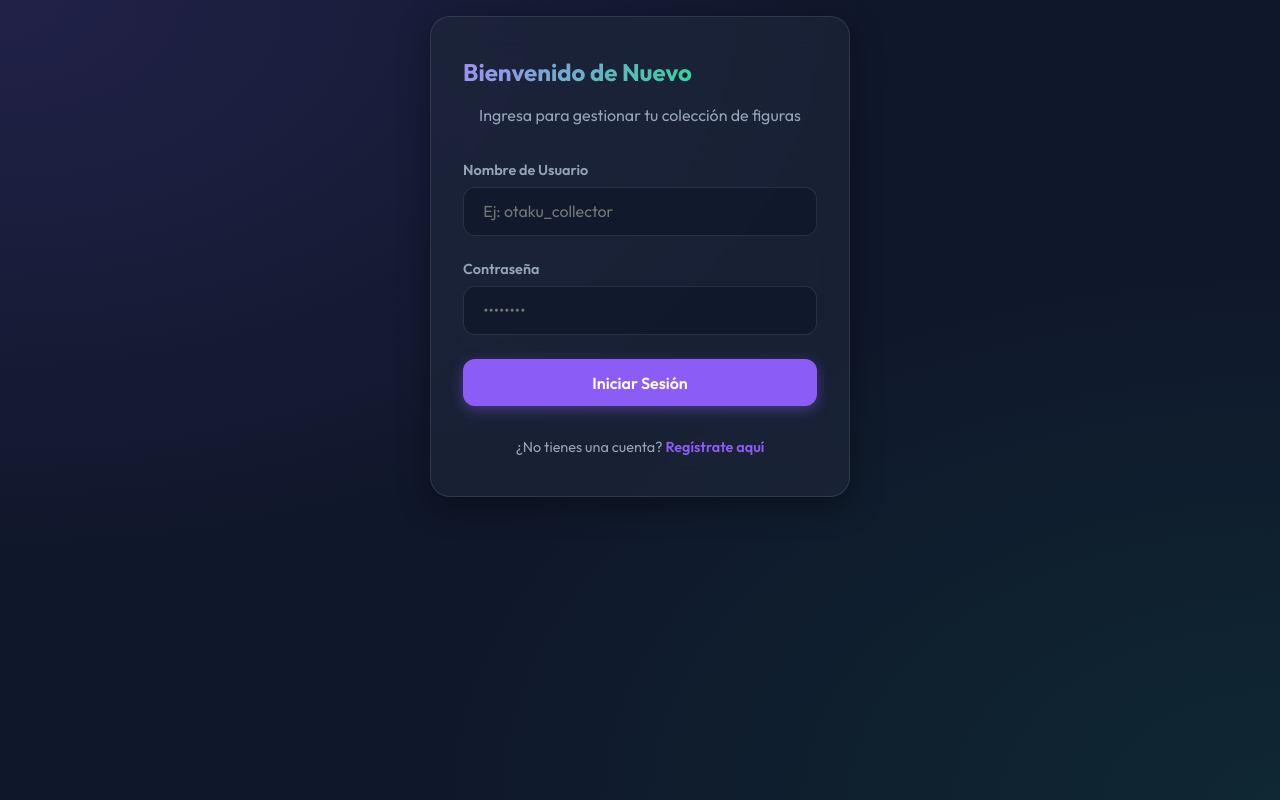
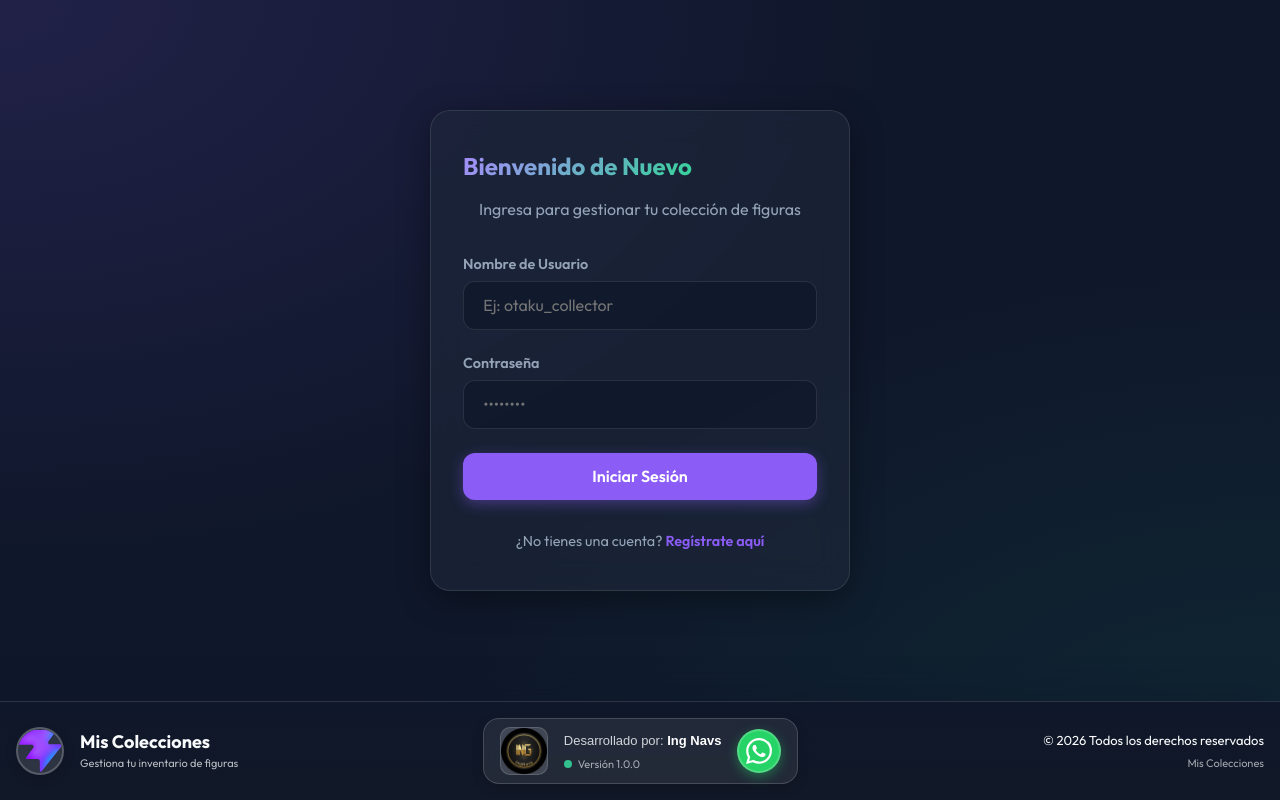
Before and after one commit to jnaveros40/mis_colecciones_app, a React (Vite) app: page / in a window 1280 px wide. Built offline with nearby package versions, Linux system fonts and the light colour scheme; no server answers.

Commit message:
ajuste en footer

```diff
--- a/src/components/Footer.css
+++ b/src/components/Footer.css
@@ -123,7 +123,7 @@
 }
 
 .developer-info {
-  text-align: center;
+  text-align: left;
 }
 
 .developer-link {
@@ -161,7 +161,7 @@
   color: rgba(248, 250, 252, 0.62);
   display: flex;
   align-items: center;
-  justify-content: center;
+  justify-content: flex-start;
   gap: 6px;
 }
 
@@ -183,11 +183,11 @@
 }
 
 .whatsapp-button {
-  width: 50px;
-  height: 50px;
+  width: 44px;
+  height: 44px;
   border-radius: var(--radius-full);
   background: #25D366;
-  border: 3px solid rgba(255, 255, 255, 0.18);
+  border: 2px solid rgba(255, 255, 255, 0.2);
   display: flex;
   align-items: center;
   justify-content: center;
@@ -199,14 +199,14 @@
 }
 
 .whatsapp-button:hover {
-  transform: scale(1.0);
+  transform: scale(1.05);
   box-shadow: 0 6px 20px rgba(37, 211, 102, 0.6);
   border-color: rgba(255, 255, 255, 0.4);
 }
 
 .whatsapp-button svg {
-  width: 36px;
-  height: 36px;
+  width: 26px;
+  height: 26px;
   flex-shrink: 0;
 }
 
--- a/src/components/Footer.tsx
+++ b/src/components/Footer.tsx
@@ -18,9 +18,13 @@ const Footer = () => {
         <div className="footer-section footer-brand">
           <div className="brand-logo">
             <img
-              src="/vite.svg"
+              src="/favicon.svg"
               alt="Mis Colecciones Logo"
               className="brand-logo-img"
+              onError={(e) => {
+                const target = e.target as HTMLImageElement;
+                target.style.display = 'none';
+              }}
             />
           </div>
           <div className="brand-text">
--- a/src/components/Login.tsx
+++ b/src/components/Login.tsx
@@ -1,5 +1,6 @@
 import React, { useState } from 'react';
 import { supabase } from '../lib/supabase';
+import Footer from './Footer';
 
 interface LoginProps {
   onLoginSuccess: (user: any) => void;
@@ -39,6 +40,7 @@ export default function Login({ onLoginSuccess, onGoToRegister }: LoginProps) {
   };
 
   return (
+    <>
       <div className="auth-container">
         <div className="glass-panel auth-card">
           <h2 className="gradient-text" style={{ textAlign: 'center' }}>Bienvenido de Nuevo</h2>
@@ -78,5 +80,7 @@ export default function Login({ onLoginSuccess, onGoToRegister }: LoginProps) {
           </div>
         </div>
       </div>
+      <Footer />
+    </>
   );
 }
--- a/src/components/Registro.tsx
+++ b/src/components/Registro.tsx
@@ -1,5 +1,6 @@
 import React, { useState } from 'react';
 import { supabase } from '../lib/supabase';
+import Footer from './Footer';
 
 interface RegistroProps {
   onRegisterSuccess: (user: any) => void;
@@ -42,6 +43,7 @@ export default function Registro({ onRegisterSuccess, onGoToLogin }: RegistroPro
   };
 
   return (
+    <>
       <div className="auth-container">
         <div className="glass-panel auth-card">
           <h2 className="gradient-text" style={{ textAlign: 'center', fontSize: '1.8rem' }}>Crear Cuenta</h2>
@@ -82,5 +84,7 @@ export default function Registro({ onRegisterSuccess, onGoToLogin }: RegistroPro
           </div>
         </div>
       </div>
+      <Footer />
+    </>
   );
 }
--- a/src/index.css
+++ b/src/index.css
@@ -13,12 +13,40 @@
   --error: #ef4444;
   --success: #10b981;
   --glass-shadow: 0 8px 32px 0 rgba(0, 0, 0, 0.37);
+
+  /* Spacing Tokens */
+  --spacing-xs: 0.25rem;
+  --spacing-sm: 0.5rem;
+  --spacing-md: 1rem;
+  --spacing-lg: 1.5rem;
+  --spacing-xl: 2rem;
+
+  /* Border Radius */
+  --radius-sm: 6px;
+  --radius-md: 10px;
+  --radius-lg: 16px;
+  --radius-full: 9999px;
+
+  /* Shadows */
+  --shadow-sm: 0 2px 4px rgba(0,0,0,0.1);
+  --shadow-md: 0 4px 12px rgba(0,0,0,0.15);
+  --shadow-lg: 0 8px 24px rgba(0,0,0,0.25);
+
+  /* Transitions */
+  --transition-fast: 0.15s ease;
+  --transition-normal: 0.3s ease;
 }
 
 * {
   box-sizing: border-box;
   margin: 0;
   padding: 0;
+}
+
+#root {
+  min-height: 100vh;
+  display: flex;
+  flex-direction: column;
 }
 
 body {
```
Lines whose indentation alone changed are shown as unchanged.
